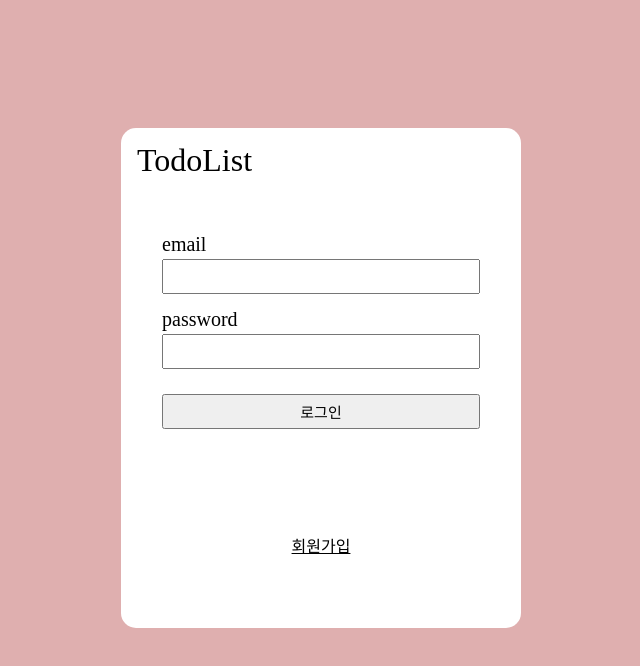
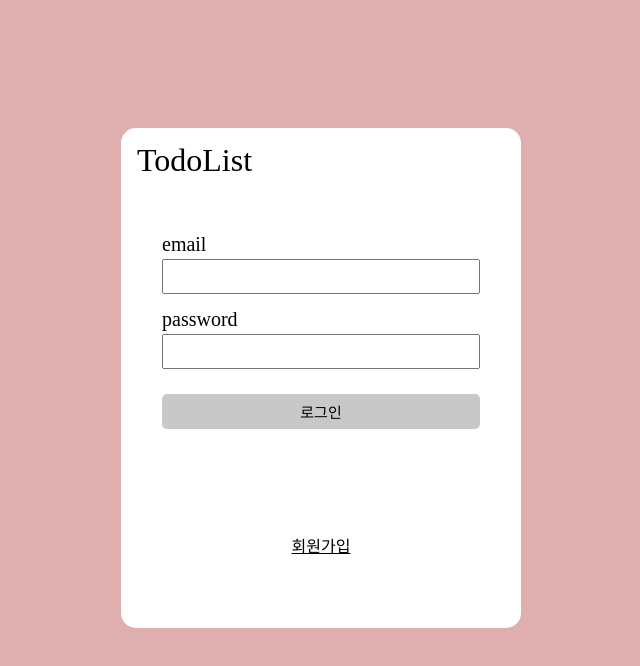
Before and after one commit to CSH111/wanted-pre-onboarding-frontend, a React (Create React App) app: page / in a window 1280 px wide. Shown: the top 666 px of the page, without its empty margins (319-959 px from the left). Built offline with nearby package versions, Linux system fonts and the light colour scheme.

Commit message:
버튼 스타일 수정

```diff
--- /dev/null
+++ b/src/components/Button.js
@@ -0,0 +1,23 @@
+import styled from "styled-components";
+
+const Button = styled.button`
+  border: none;
+  border-radius: 5px;
+  background-color: #c8c8c8;
+
+  cursor: pointer;
+  :hover {
+    background-color: #ffb883;
+  }
+  :active {
+    transform: scale(0.95);
+  }
+  ${({ disabled }) =>
+    disabled &&
+    `
+    background-color: #e0e0e0c2;
+    pointer-events: none;
+  `};
+`;
+
+export default Button;
--- a/src/components/Form/styles.js
+++ b/src/components/Form/styles.js
@@ -1,4 +1,5 @@
 import styled from "styled-components";
+import Button from "../Button";
 
 export const AuthForm = styled.form`
   display: flex;
@@ -16,7 +17,7 @@ export const AuthForm = styled.form`
   }
 `;
 
-export const AuthButton = styled.button`
+export const AuthButton = styled(Button)`
   font-size: 15px;
   height: 35px;
 `;
--- a/src/pages/Todo/TodoForm.js
+++ b/src/pages/Todo/TodoForm.js
@@ -38,9 +38,9 @@ const TodoForm = () => {
         onChange={handleChange}
         placeholder="할 일을 입력하세요"
       />
-      <S.Button type="submit">
+      <S.TodoButton type="submit">
         <Add />
-      </S.Button>
+      </S.TodoButton>
     </S.TodoForm>
   );
 };
--- a/src/pages/Todo/TodoListItem.js
+++ b/src/pages/Todo/TodoListItem.js
@@ -59,12 +59,12 @@ const TodoListItem = ({ item }) => {
             ref={modifyingInput}
           />
           <S.BtnBox>
-            <S.Button onClick={handleModification}>
+            <S.TodoButton onClick={handleModification}>
               <Ok />
-            </S.Button>
-            <S.Button onClick={handleCancelModification}>
+            </S.TodoButton>
+            <S.TodoButton onClick={handleCancelModification}>
               <Back />
-            </S.Button>
+            </S.TodoButton>
           </S.BtnBox>
         </>
       )}
@@ -77,12 +77,12 @@ const TodoListItem = ({ item }) => {
             {item.todo}
           </S.TodoContents>
           <S.BtnBox>
-            <S.Button onClick={handleModificationMode}>
+            <S.TodoButton onClick={handleModificationMode}>
               <Edit />
-            </S.Button>
-            <S.Button onClick={handleDelete}>
+            </S.TodoButton>
+            <S.TodoButton onClick={handleDelete}>
               <Delete />
-            </S.Button>
+            </S.TodoButton>
           </S.BtnBox>
         </>
       )}
--- a/src/pages/Todo/styles.js
+++ b/src/pages/Todo/styles.js
@@ -1,4 +1,5 @@
 import styled from "styled-components";
+import Button from "../../components/Button";
 
 export const ListItem = styled.li`
   display: flex;
@@ -44,20 +45,11 @@ export const BtnBox = styled.div`
   display: flex;
   justify-content: space-around;
 `;
-export const Button = styled.button`
+
+export const TodoButton = styled(Button)`
   width: 35px;
   font-size: 20px;
   margin-left: 5px;
-  border: none;
-  border-radius: 5px;
-  background-color: #e4e4e4;
-  cursor: pointer;
-  :hover {
-    background-color: #ffb883;
-  }
-  :active {
-    transform: scale(0.95);
-  }
 `;
 
 export const TodoForm = styled.form`
```
